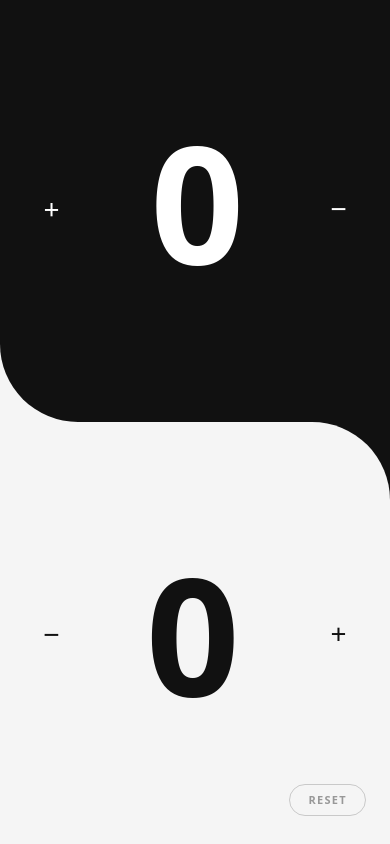
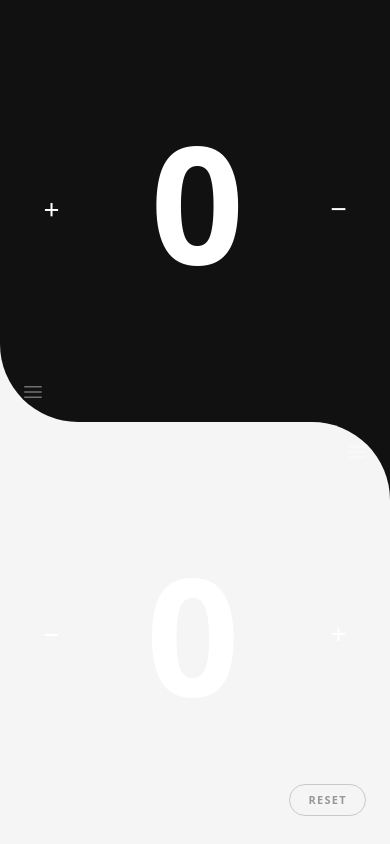
Before and after one commit to runyasak/lorcana-counter, a Nuxt app: page / in a window 390 px wide. Built offline with nearby package versions, Linux system fonts and the light colour scheme.

Commit message:
feat: add per-player theme settings with 5 color presets
Hamburger icon on each player panel opens a settings overlay.
Five themes available: Graphite, Chalk, Navy, Sage, Dusk.
Theme selection persisted to localStorage alongside lore scores.

```diff
--- a/app/components/PlayerPanel.vue
+++ b/app/components/PlayerPanel.vue
@@ -1,45 +1,171 @@
 <script setup lang="ts">
+import type { Theme } from '~/utils/themes'
+
 const props = defineProps<{
   lore: number
-  fg: string
-  fgMuted: string
+  themeIndex: number
   flipped: boolean
 }>()
 
 const emit = defineEmits<{
-  change: [amount: number]
+  'change': [amount: number]
+  'update:themeIndex': [index: number]
 }>()
+
+const settingsOpen = ref(false)
+
+const theme = computed<Theme>(() => THEMES[props.themeIndex] ?? THEMES[0]!)
 </script>
 
 <template>
-  <div class="w-full h-full flex items-center justify-center relative"
-    :style="{ transform: flipped ? 'rotate(180deg)' : 'none' }">
-    <div class="flex items-center justify-center flex-1 h-full">
-      <div class="cursor-pointer absolute z-10 w-1/2 h-full left-0" @click="emit('change', -1)">
-      </div>
-      <div class="absolute left-[5dvw] top-[calc(50%-2rem)]">
+  <div
+    class="relative h-full w-full"
+    :style="{ transform: flipped ? 'rotate(180deg)' : 'none' }"
+  >
+    <!-- Click areas + score -->
+    <div class="flex h-full flex-1 items-center justify-center">
+      <div
+        class="absolute left-0 z-10 h-full w-1/2 cursor-pointer"
+        @click="emit('change', -1)"
+      />
+
+      <div class="absolute top-[calc(50%-2rem)] left-[5dvw]">
         <button
-          class="size-16 rounded-full flex items-center justify-center text-[28px] font-light shrink-0 leading-none pointer-events-none"
-          :style="{ color: fg }">
+          class="pointer-events-none flex size-16 shrink-0 items-center justify-center rounded-full text-[28px] leading-none font-light"
+          :style="{ color: theme.fg }"
+        >
           −
         </button>
       </div>
 
       <div
-        class="text-[clamp(120px,42vw,180px)] font-bold leading-none text-center tabular-nums min-w-40 pointer-events-none tracking-wide"
-        :style="{ color: fg }">
+        class="pointer-events-none min-w-40 text-center leading-none font-bold tracking-wide tabular-nums"
+        :style="{ color: theme.fg, fontSize: 'clamp(120px, 42vw, 180px)' }"
+      >
         {{ lore }}
       </div>
 
-      <div class="absolute right-[5dvw] top-[calc(50%-2rem)]">
+      <div class="absolute top-[calc(50%-2rem)] right-[5dvw]">
         <button
-          class="size-16 rounded-full flex items-center justify-center text-[28px] font-light shrink-0 leading-none pointer-events-none"
-          :style="{ color: fg }">
+          class="pointer-events-none flex size-16 shrink-0 items-center justify-center rounded-full text-[28px] leading-none font-light"
+          :style="{ color: theme.fg }"
+        >
           +
         </button>
       </div>
-      <div class="cursor-pointer absolute z-10 w-1/2 h-full right-0" @click="emit('change', 1)">
+
+      <div
+        class="absolute right-0 z-10 h-full w-1/2 cursor-pointer"
+        @click="emit('change', 1)"
+      />
+    </div>
+
+    <!-- Hamburger -->
+    <button
+      class="absolute top-4 right-4 z-20 p-2 opacity-40 transition-opacity hover:opacity-100"
+      :style="{ color: theme.fg }"
+      @click="settingsOpen = true"
+    >
+      <svg
+        width="18"
+        height="12"
+        viewBox="0 0 18 12"
+        fill="currentColor"
+      >
+        <rect
+          width="18"
+          height="1.5"
+          rx="0.75"
+        />
+        <rect
+          y="5.25"
+          width="18"
+          height="1.5"
+          rx="0.75"
+        />
+        <rect
+          y="10.5"
+          width="18"
+          height="1.5"
+          rx="0.75"
+        />
+      </svg>
+    </button>
+
+    <!-- Settings overlay -->
+    <Transition name="fade">
+      <div
+        v-if="settingsOpen"
+        class="absolute inset-0 z-30 flex flex-col items-center justify-center gap-8"
+        :style="{ background: theme.bg }"
+      >
+        <!-- Close -->
+        <button
+          class="absolute top-4 right-4 p-2 opacity-40 transition-opacity hover:opacity-100"
+          :style="{ color: theme.fg }"
+          @click="settingsOpen = false"
+        >
+          <svg
+            width="14"
+            height="14"
+            viewBox="0 0 14 14"
+            fill="none"
+            stroke="currentColor"
+            stroke-width="2"
+            stroke-linecap="round"
+          >
+            <line
+              x1="1"
+              y1="1"
+              x2="13"
+              y2="13"
+            />
+            <line
+              x1="13"
+              y1="1"
+              x2="1"
+              y2="13"
+            />
+          </svg>
+        </button>
+
+        <!-- Label -->
+        <p
+          class="text-[10px] font-bold tracking-[0.25em] uppercase"
+          :style="{ color: theme.fgMuted }"
+        >
+          Theme
+        </p>
+
+        <!-- Swatches -->
+        <div class="flex gap-4">
+          <button
+            v-for="(t, idx) in THEMES"
+            :key="t.name"
+            class="size-11 rounded-full transition-transform duration-150"
+            :style="{
+              background: t.bg,
+              boxShadow: themeIndex === idx
+                ? `0 0 0 2px ${theme.bg}, 0 0 0 4px ${theme.fg}`
+                : '0 0 0 1px rgba(128,128,128,0.25)',
+              transform: themeIndex === idx ? 'scale(1.15)' : 'scale(1)',
+            }"
+            @click="emit('update:themeIndex', idx); settingsOpen = false"
+          />
+        </div>
       </div>
-    </div>
+    </Transition>
   </div>
 </template>
+
+<style scoped>
+.fade-enter-active,
+.fade-leave-active {
+  transition: opacity 0.2s;
+}
+
+.fade-enter-from,
+.fade-leave-to {
+  opacity: 0;
+}
+</style>
--- /dev/null
+++ b/app/utils/themes.ts
@@ -0,0 +1,14 @@
+export interface Theme {
+  name: string
+  bg: string
+  fg: string
+  fgMuted: string
+}
+
+export const THEMES: Theme[] = [
+  { name: 'Graphite', bg: '#1c1c1e', fg: '#ffffff', fgMuted: 'rgba(255,255,255,0.22)' },
+  { name: 'Chalk', bg: '#f5f5f5', fg: '#111111', fgMuted: 'rgba(0,0,0,0.2)' },
+  { name: 'Navy', bg: '#0f1f3d', fg: '#ffffff', fgMuted: 'rgba(255,255,255,0.22)' },
+  { name: 'Sage', bg: '#e8f0e8', fg: '#111111', fgMuted: 'rgba(0,0,0,0.2)' },
+  { name: 'Dusk', bg: '#1e1428', fg: '#ffffff', fgMuted: 'rgba(255,255,255,0.22)' },
+]
```
